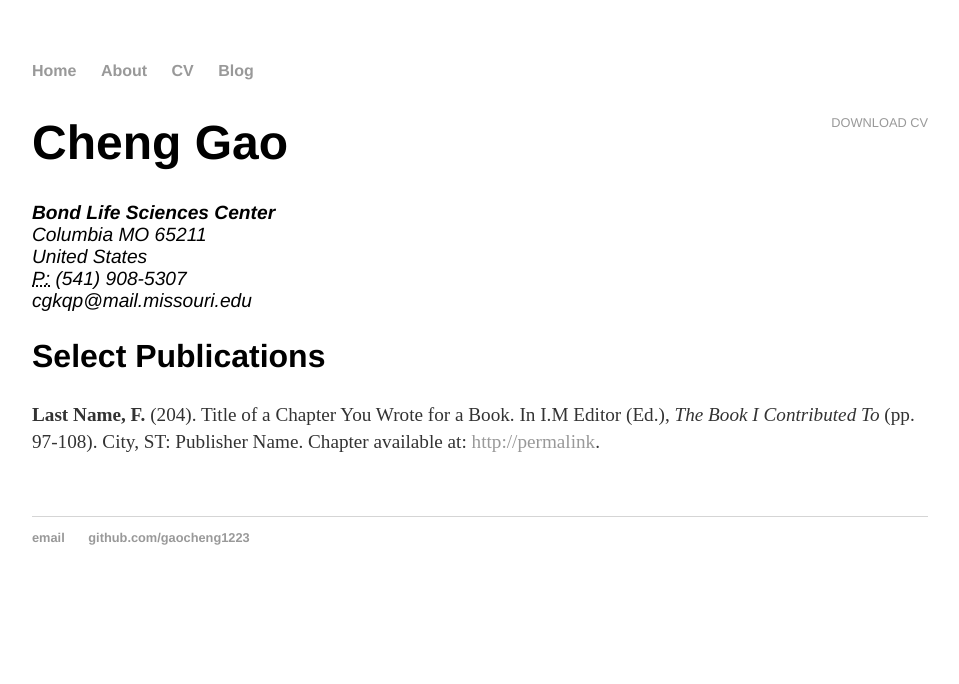
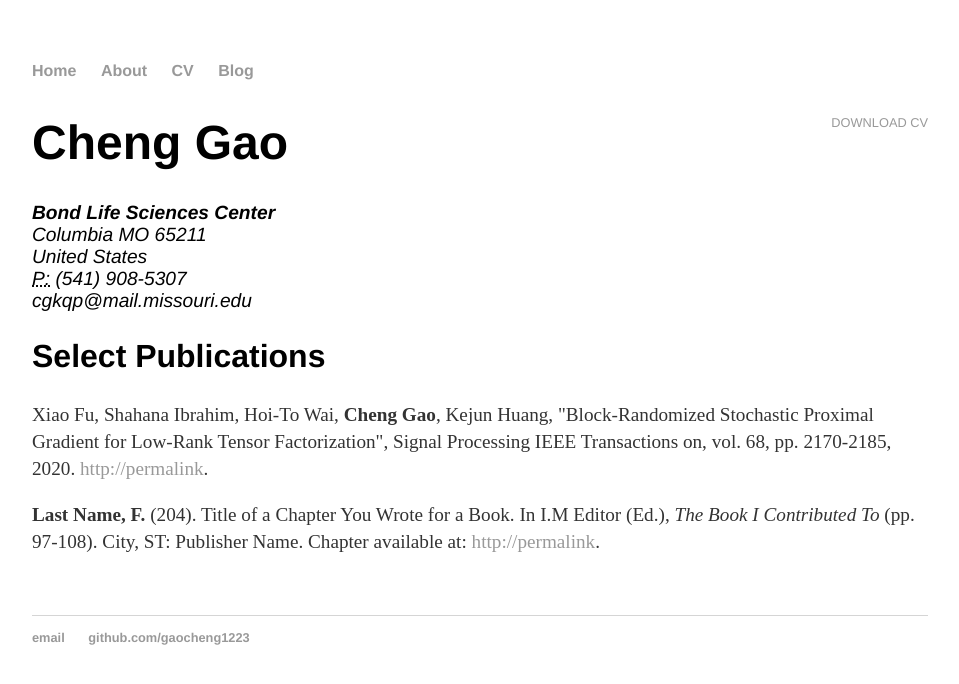
Before and after one commit to gaocheng1994/gaocheng1223.github.io, a Jekyll site: the page built from cv/index.html, in a window 1280 px wide. Shown: the top 684 px of the page, without its empty margins (160-1119 px from the left). Built offline with Jekyll 4.4.1, drawn with Linux system fonts in a browser that asks for light colours.

Commit message:
Update index.html

```diff
--- a/cv/index.html
+++ b/cv/index.html
@@ -16,7 +16,7 @@ title: CV of Cheng Gao
 
 					<h2>Select Publications</h2>
 
+					<p>Xiao Fu, Shahana Ibrahim, Hoi-To Wai, <strong>Cheng Gao</strong>, Kejun Huang, "Block-Randomized Stochastic Proximal Gradient for Low-Rank Tensor Factorization", Signal Processing IEEE Transactions on, vol. 68, pp. 2170-2185, 2020. <a href="https://ieeexplore.ieee.org/document/9043607">http://permalink</a>.
 					<p><strong>Last Name, F.</strong> (204). Title of a Chapter You Wrote for a Book. In I.M Editor (Ed.), <em>The Book I Contributed To</em> (pp. 97-108). City, ST: Publisher Name. Chapter available at: <a href="#">http://permalink</a>.
 
-
 	</div>
```
